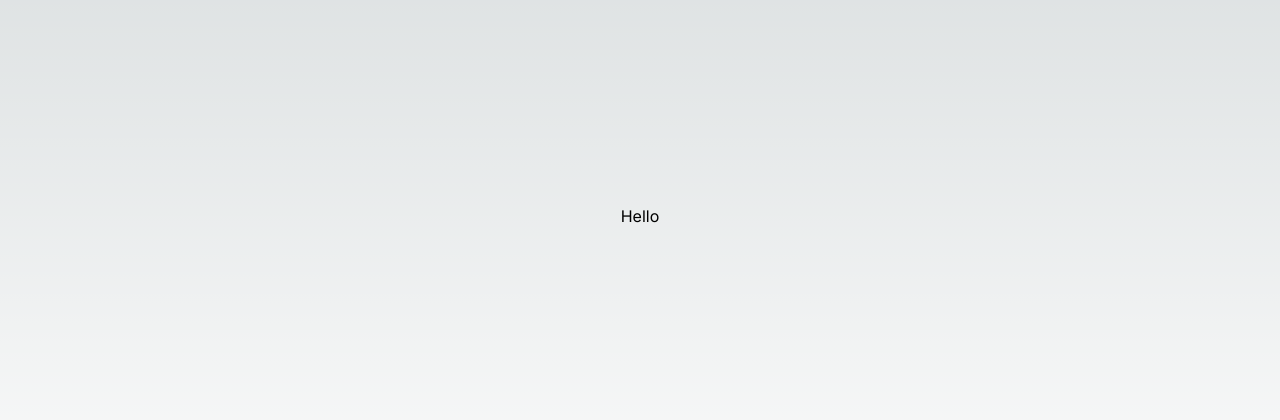
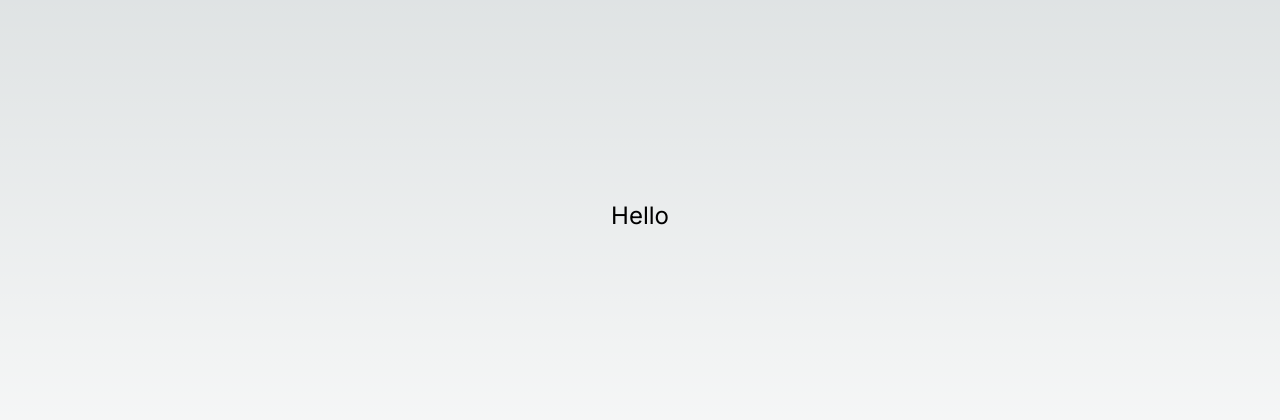
Before and after one commit to KennedyMungai/SimpleAuthUI, a Next.js app: page / in a window 1280 px wide. Shown: the part 184-604 px from the top of the page. Built offline with nearby package versions, Linux system fonts and the light colour scheme.

Commit message:
Styled the text in the index page for the application

```diff
--- a/app/page.tsx
+++ b/app/page.tsx
@@ -1,3 +1,7 @@
 export default function Home() {
-  return <main>Hello</main>;
+  return (
+    <main>
+      <h1 className="text-2xl">Hello</h1>
+    </main>
+  );
 }
```
